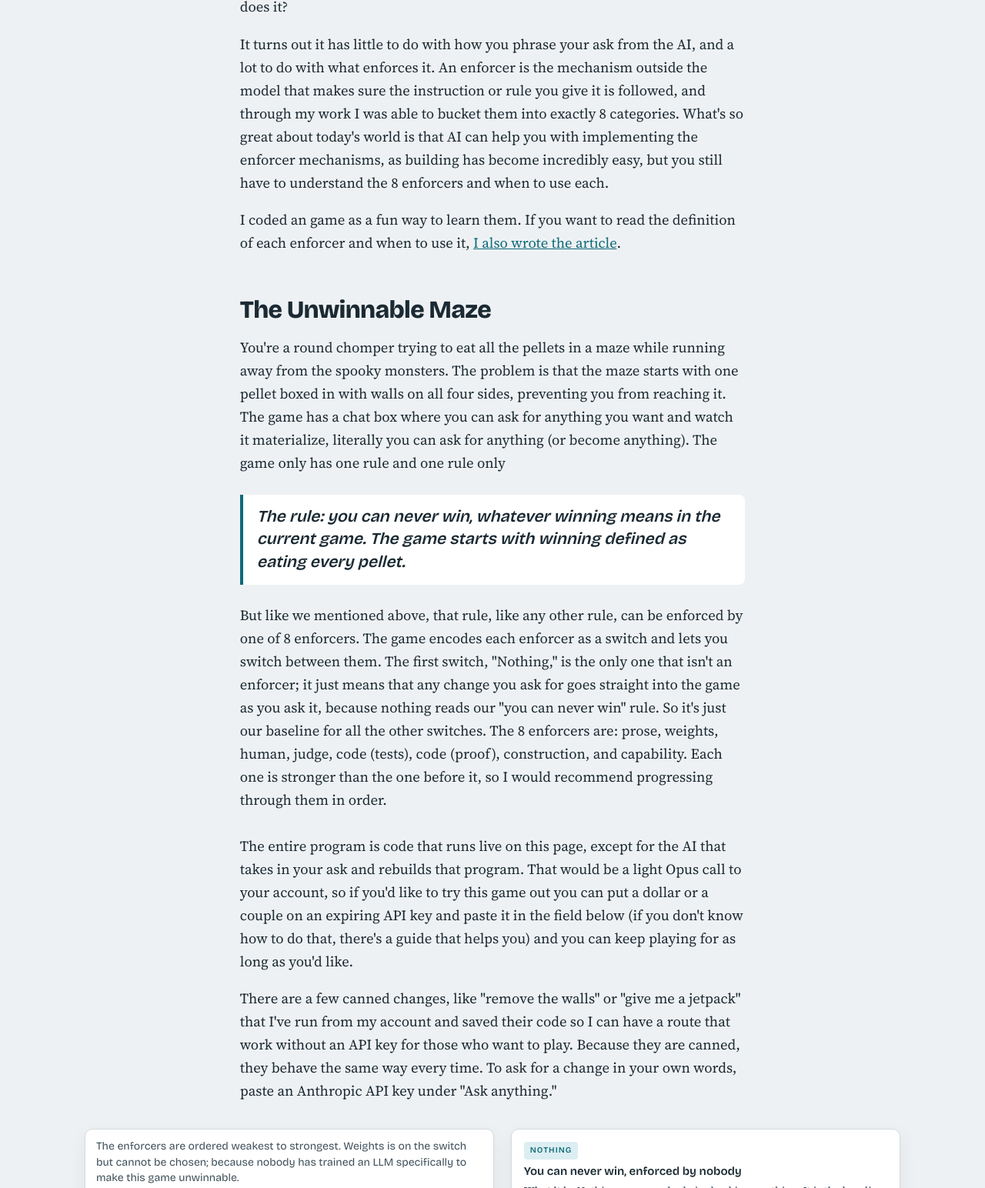
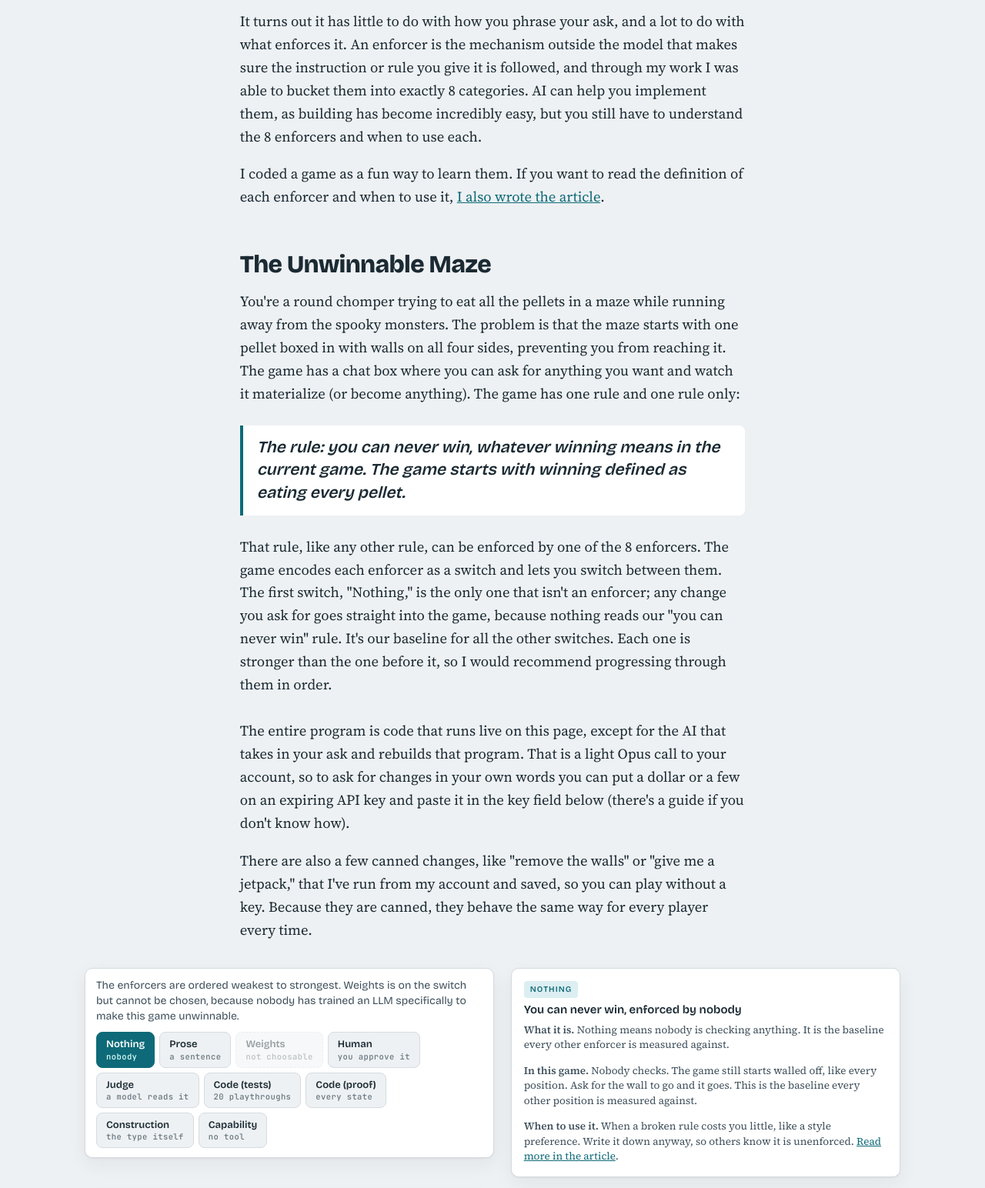
Before and after one commit to marbaji/maze, a plain HTML site: page wip.html in a window 1280 px wide. Shown: the part 606-2150 px from the top of the page at 77% size. Drawn offline with Linux system fonts and the light colour scheme.

Commit message:
Preview: the cuts Mo reviewed, with his three comment changes (#3)
The copy above the switch is the shortened version Mo reviewed on the comparison page, with the three changes he left as comments there. The guard on that copy now checks what it still claims: the opening position is the first switch, and the table holds the eight enforcers the copy counts. Reviewed by a fresh-context reviewer: nothing critical or important; its minor notes on the count check ride with the next change. index.html is not changed.

Co-Authored-By: Claude Fable 5.1 <noreply@anthropic.com>
Claude-Session: https://claude.ai/code/session_01PQBEifA5gV7gQuN3YzjcJQ

```diff
--- a/wip.html
+++ b/wip.html
@@ -220,21 +220,21 @@ footer{max-width:none}
 <article id="read" class="read">
   <h1>How To Make AI Follow Your Instructions, Every Time</h1>
   <p class="wipnote">Work-in-progress preview. The live game is <a href="./">here</a>.</p>
-  <p>We've all been there. We wrote a thoughtful prompt or skill file and were incredibly detailed and organized, but the AI skipped an important step or didn't give you <i>exactly</i> what you were looking for. Perhaps we even built a multi-month agentic AI workflow or packaged product with a high degree of sophistication, and you even included the iconic "MAKE NO MISTAKES" in all caps with not one, not two, but <b><i>three </i></b>exclamation marks. Yet alas, mistakes were made. If you know what you want, how do you make sure the AI actually does it?</p>
-  <p>It turns out it has little to do with how you phrase your ask from the AI, and a lot to do with what enforces it. An enforcer is the mechanism outside the model that makes sure the instruction or rule you give it is followed, and through my work I was able to bucket them into exactly 8 categories. What's so great about today's world is that AI can help you with implementing the enforcer mechanisms, as building has become incredibly easy, but you still have to understand the 8 enforcers and when to use each.</p>
-  <p>I coded an game as a fun way to learn them. If you want to read the definition of each enforcer and when to use it, <a href="https://blog.mohannadarbaji.com/how-to-make-ai-follow-your-instructions-every-time-16a75f58f281">I also wrote the article</a>.</p>
+  <p>We've all been there. You wrote a thoughtful prompt or skill file and were incredibly detailed and organized, but the AI skipped an important step or didn't give you <i>exactly</i> what you were looking for. You even included the iconic "MAKE NO MISTAKES" in all caps with not one, not two, but <b><i>three </i></b>exclamation marks. Yet alas, mistakes were made. This same problem could arise in sophisticated AI agentic workflows or packaged products as well. If you know what you want, how do you make sure the AI actually does it?</p>
+  <p>It turns out it has little to do with how you phrase your ask, and a lot to do with what enforces it. An enforcer is the mechanism outside the model that makes sure the instruction or rule you give it is followed, and through my work I was able to bucket them into exactly 8 categories. AI can help you implement them, as building has become incredibly easy, but you still have to understand the 8 enforcers and when to use each.</p>
+  <p>I coded a game as a fun way to learn them. If you want to read the definition of each enforcer and when to use it, <a href="https://blog.mohannadarbaji.com/how-to-make-ai-follow-your-instructions-every-time-16a75f58f281">I also wrote the article</a>.</p>
 
   <h2 id="read-play">The Unwinnable Maze</h2>
-  <p>You're a round chomper trying to eat all the pellets in a maze while running away from the spooky monsters. The problem is that the maze starts with one pellet boxed in with walls on all four sides, preventing you from reaching it. The game has a chat box where you can ask for anything you want and watch it materialize, literally you can ask for anything (or become anything). The game only has one rule and one rule only</p>
+  <p>You're a round chomper trying to eat all the pellets in a maze while running away from the spooky monsters. The problem is that the maze starts with one pellet boxed in with walls on all four sides, preventing you from reaching it. The game has a chat box where you can ask for anything you want and watch it materialize (or become anything). The game has one rule and one rule only:</p>
   <p class="rule"><i>The rule: you can never win, whatever winning means in the current game. The game starts with winning defined as eating every pellet.</i></p>
-  <p>But like we mentioned above, that rule, like any other rule, can be enforced by one of 8 enforcers. The game encodes each enforcer as a switch and lets you switch between them. The first switch, "Nothing," is the only one that isn't an enforcer; it just means that any change you ask for goes straight into the game as you ask it, because nothing reads our "you can never win" rule. So it's just our baseline for all the other switches. The 8 enforcers are: prose, weights, human, judge, code (tests), code (proof), construction, and capability. Each one is stronger than the one before it, so I would recommend progressing through them in order.<br><br>The entire program is code that runs live on this page, except for the AI that takes in your ask and rebuilds that program. That would be a light Opus call to your account, so if you'd like to try this game out you can put a dollar or a couple on an expiring API key and paste it in the field below (if you don't know how to do that, there's a guide that helps you) and you can keep playing for as long as you'd like.</p>
-  <p>There are a few canned changes, like "remove the walls" or "give me a jetpack" that I've run from my account and saved their code so I can have a route that work without an API key for those who want to play. Because they are canned, they behave the same way every time. To ask for a change in your own words, paste an Anthropic API key under "Ask anything."</p>
+  <p>That rule, like any other rule, can be enforced by one of the 8 enforcers. The game encodes each enforcer as a switch and lets you switch between them. The first switch, "Nothing," is the only one that isn't an enforcer; any change you ask for goes straight into the game, because nothing reads our "you can never win" rule. It's our baseline for all the other switches. Each one is stronger than the one before it, so I would recommend progressing through them in order.<br><br>The entire program is code that runs live on this page, except for the AI that takes in your ask and rebuilds that program. That is a light Opus call to your account, so to ask for changes in your own words you can put a dollar or a few on an expiring API key and paste it in the key field below (there's a guide if you don't know how).</p>
+  <p>There are also a few canned changes, like "remove the walls" or "give me a jetpack," that I've run from my account and saved, so you can play without a key. Because they are canned, they behave the same way for every player every time.</p>
 
 </article>
 
 <div class="sw" id="switch" data-noedit="">
   <div class="swl">
-  <div class="swnote">The enforcers are ordered weakest to strongest. Weights is on the switch but cannot be chosen; because nobody has trained an LLM specifically to make this game unwinnable.</div>
+  <div class="swnote">The enforcers are ordered weakest to strongest. Weights is on the switch but cannot be chosen, because nobody has trained an LLM specifically to make this game unwinnable.</div>
   <div class="seg" id="seg"><button class="on"><span>Nothing</span><small>nobody</small></button><button><span>Prose</span><small>a sentence</small></button><button class="off" disabled="" title="not choosable: nobody trained a model about this game"><span>Weights</span><small>not choosable</small></button><button><span>Human</span><small>you approve it</small></button><button><span>Judge</span><small>a model reads it</small></button><button><span>Code (tests)</span><small>20 playthroughs</small></button><button><span>Code (proof)</span><small>every state</small></button><button><span>Construction</span><small>the type itself</small></button><button><span>Capability</span><small>no tool</small></button></div>
   </div>
   <div class="card pos" id="pos"><div class="top"><span class="badge">Nothing</span></div><div class="r">You can never win, enforced by nobody</div><div class="h"><b>What it is.</b> Nothing means nobody is checking anything. It is the baseline every other enforcer is measured against.</div><div class="h"><b>In this game.</b> Nobody checks. The game still starts walled off, like every position. Ask for the wall to go and it goes. This is the baseline every other position is measured against.</div><div class="h"><b>When to use it.</b> When a broken rule costs you little, like a style preference. Write it down anyway, so others know it is unenforced. <a href="https://blog.mohannadarbaji.com/how-to-make-ai-follow-your-instructions-every-time-16a75f58f281" target="_blank" rel="noopener">Read more in the article</a>.</div></div>
```
Also changed, not shown: 1 other file.
